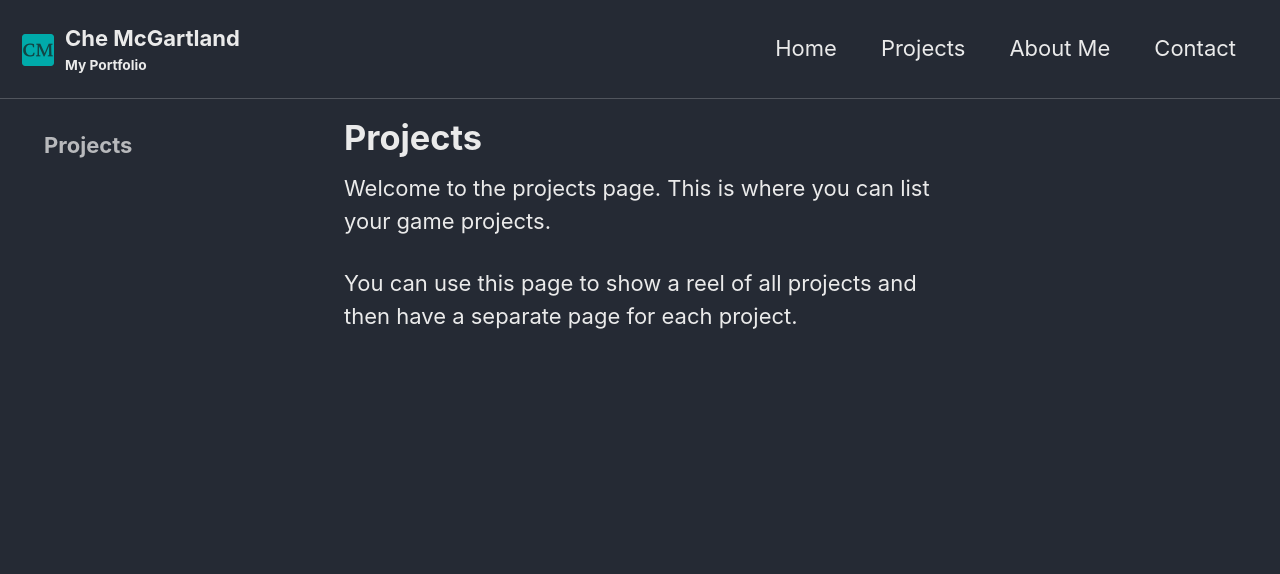
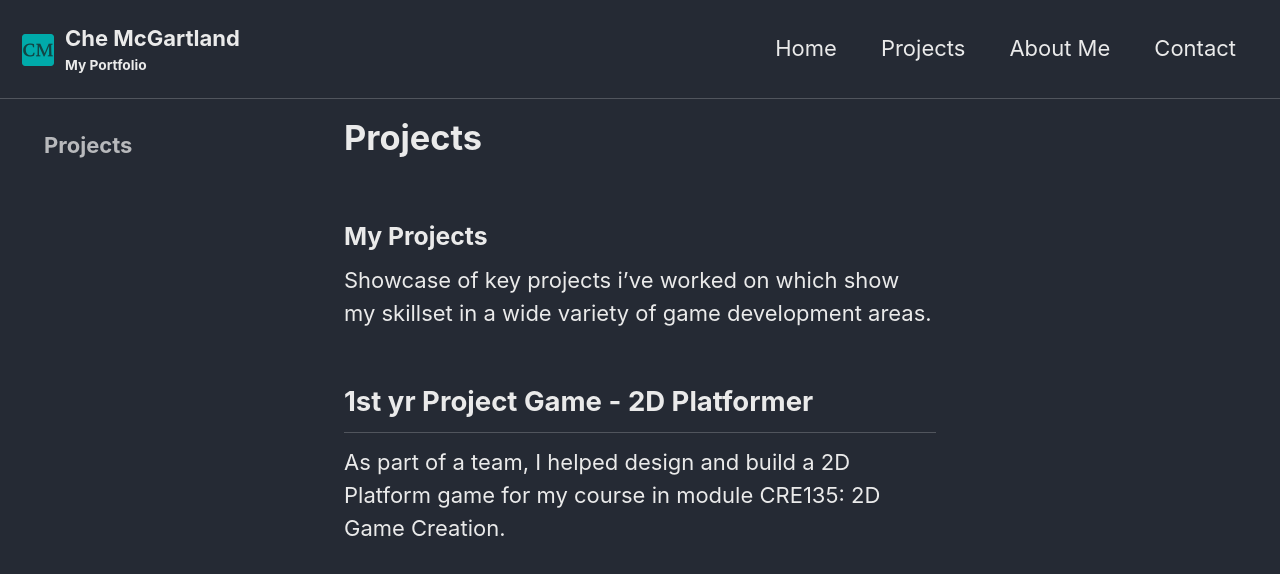
Before and after one commit to chemcg19/chemcg19.github.io, a Jekyll site: the page built from _pages/projects.md, in a window 1280 px wide. Shown: the top 574 px of the page. Built offline with Jekyll 4.4.1, drawn with Linux system fonts in a browser that asks for light colours; grey boxes are pictures that could not be loaded.

Commit message:
Enhance projects page with project showcase
Added a showcase section for key projects, including a 2D platformer game project with a description and video embed.

```diff
--- a/_pages/projects.md
+++ b/_pages/projects.md
@@ -8,6 +8,20 @@ sidebar:
     - projects
 ---
 
-Welcome to the projects page. This is where you can list your game projects.
+### My Projects
 
-You can use this page to show a reel of all projects and then have a separate page for each project.
+Showcase of key projects i've worked on which show my skillset in a wide variety of game development areas.
+
+<!-- LEFT: text content -->
+<div style="flex:1 1 250px; min-width:250px;">
+<h2>1st yr Project Game - 2D Platformer</h2>
+<p>
+As part of a team, I helped design and build a 2D Platform game for my course
+in module CRE135: 2D Game Creation.
+</p>
+</div>
+<!-- RIGHT: video/content area -->
+<div style="flex:1 1 250px; min-width:250px;">
+<!-- Replace this placeholder with a YouTube iframe or a video tag -->
+{% include video id="0kqjCnl2jgs" provider="youtube" %}
+</div>
```
